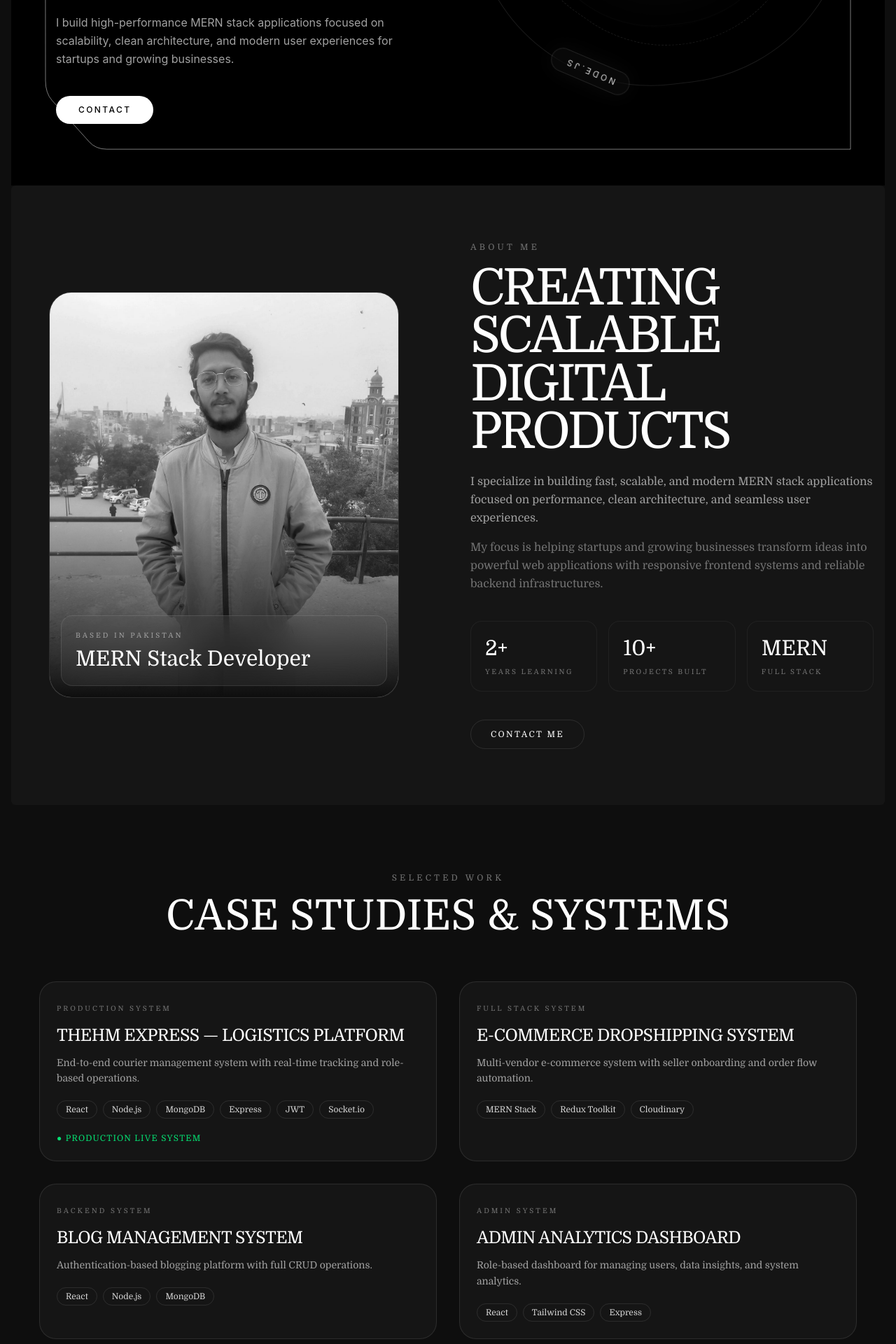
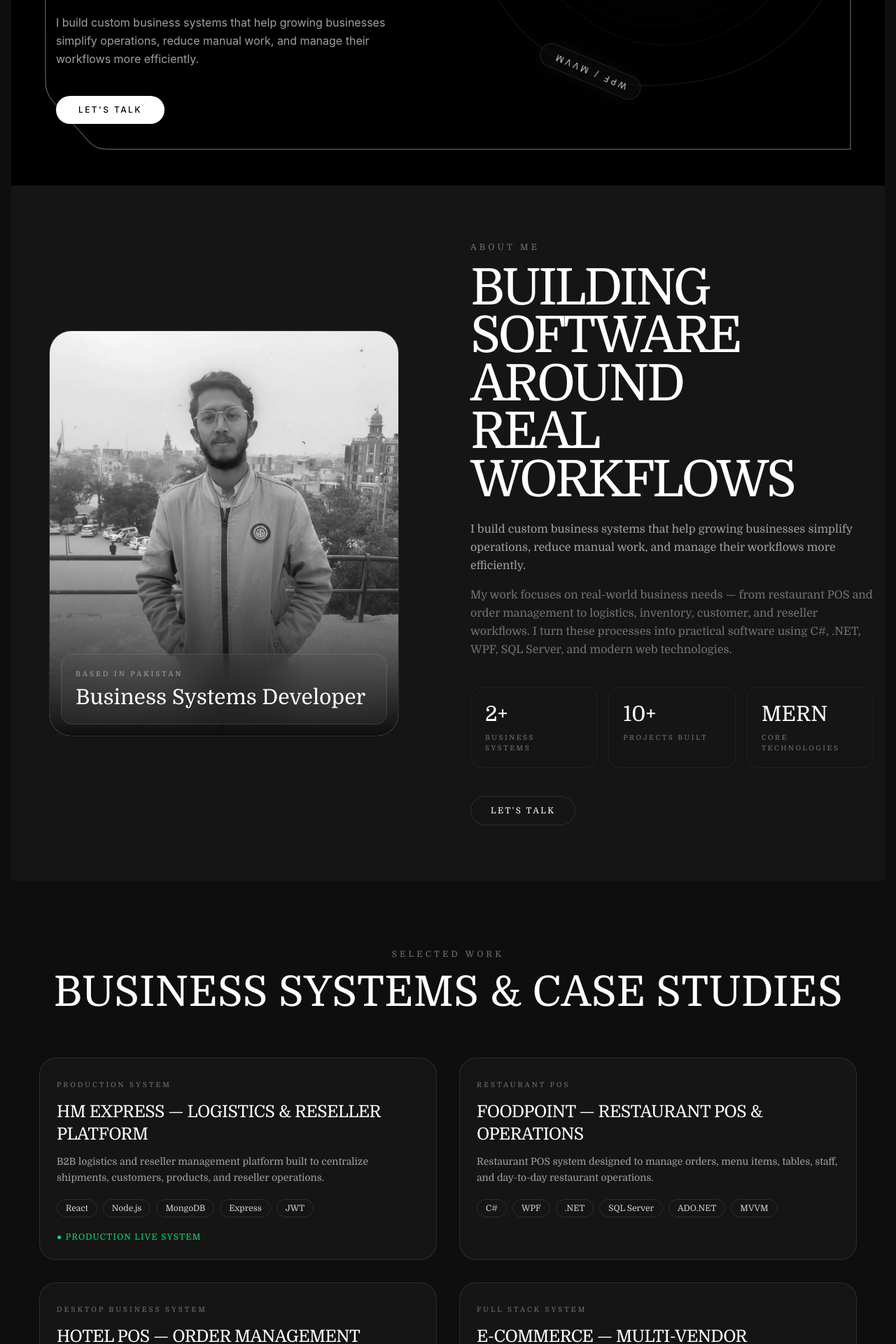
Before and after one commit to Abdulrauf0767/minimal-Portfolio, a React (Vite) app: page / in a window 1280 px wide. Shown: the part 540-2460 px from the top of the page at 70% size. Built offline with nearby package versions, Linux system fonts and the light colour scheme.

Commit message:
change content

```diff
--- a/index.html
+++ b/index.html
@@ -2,7 +2,7 @@
 <html lang="en">
   <head>
     <meta charset="UTF-8" />
-    <link rel="icon" type="image/svg+xml" href="/favicon.svg" />
+    <link rel="icon" type="image/jpeg" href="/images/icon.jpeg" />
     <meta name="viewport" content="width=device-width, initial-scale=1.0" />
     <link href="../portfolio/src/index.css" rel="stylesheet">
     <title>portfolio</title>
--- a/src/ui/components/AboutMe.jsx
+++ b/src/ui/components/AboutMe.jsx
@@ -1,4 +1,3 @@
-import React from "react";
 import { motion } from "motion/react";
 
 const AboutMe = () => {
@@ -45,7 +44,7 @@ const AboutMe = () => {
                 Based In Pakistan
               </p>
               <h3 className="mt-2 text-2xl md:text-3xl font-light">
-                MERN Stack Developer
+                 Business Systems Developer
               </h3>
             </motion.div>
 
@@ -95,9 +94,9 @@ const AboutMe = () => {
             transition={{ delay: 0.3, duration: 0.9 }}
             className="font-domine text-4xl sm:text-5xl md:text-6xl xl:text-7xl leading-[0.95] tracking-[-0.05em] font-light uppercase"
           >
-            Creating <br />
-            Scalable Digital <br />
-            Products
+            BUILDING <br />
+            Software Around <br />
+            Real Workflows
           </motion.h2>
 
           {/* TEXT */}
@@ -108,7 +107,9 @@ const AboutMe = () => {
             transition={{ delay: 0.5 }}
             className="mt-6 text-neutral-400 text-sm md:text-base leading-relaxed max-w-2xl"
           >
-            I specialize in building fast, scalable, and modern MERN stack applications focused on performance, clean architecture, and seamless user experiences.
+             I build custom business systems that help growing businesses simplify
+              operations, reduce manual work, and manage their workflows more
+              efficiently.
           </motion.p>
 
           <motion.p
@@ -118,16 +119,19 @@ const AboutMe = () => {
             transition={{ delay: 0.6 }}
             className="mt-4 text-neutral-500 text-sm md:text-base leading-relaxed max-w-2xl"
           >
-            My focus is helping startups and growing businesses transform ideas into powerful web applications with responsive frontend systems and reliable backend infrastructures.
+             My work focuses on real-world business needs — from restaurant POS and
+              order management to logistics, inventory, customer, and reseller
+              workflows. I turn these processes into practical software using C#,
+              .NET, WPF, SQL Server, and modern web technologies.
           </motion.p>
 
           {/* STATS */}
           <div className="grid grid-cols-2 md:grid-cols-3 gap-4 mt-10">
 
             {[
-              { num: "2+", label: "Years Learning" },
+              { num: "2+", label: "Business Systems" },
               { num: "10+", label: "Projects Built" },
-              { num: "MERN", label: "Full Stack" },
+              { num: "MERN", label: "Core Technologies" },
             ].map((item, i) => (
               <motion.div
                 key={i}
@@ -155,7 +159,7 @@ const AboutMe = () => {
             className="flex flex-wrap gap-4 mt-10"
           >
             <a href="https://api.whatsapp.com/send?phone=923148659943" target="main" className="px-7 py-3 border border-white/10 rounded-full text-xs uppercase tracking-[0.2em] hover:border-white hover:bg-white/5 transition-all duration-300">
-              Contact Me
+              Let's Talk
             </a>
           </motion.div>
 
--- a/src/ui/components/Contact.jsx
+++ b/src/ui/components/Contact.jsx
@@ -1,4 +1,3 @@
-import React from "react";
 import { motion } from "motion/react";
 
 import {
@@ -57,7 +56,7 @@ const Contact = () => {
         </p>
 
         <h2 className="font-domine text-4xl md:text-6xl mt-4 font-light uppercase">
-          Let’s Work Together
+          Have A Business Problem?
         </h2>
       </div>
 
@@ -124,7 +123,7 @@ const Contact = () => {
         transition={{ delay: 0.2 }}
         className="text-center mt-20 text-neutral-600 text-sm uppercase tracking-[0.2em]"
       >
-        Available for freelance & full-stack opportunities
+        Available for custom business systems & software projects
       </motion.div>
 
     </section>
--- a/src/ui/components/Experience.jsx
+++ b/src/ui/components/Experience.jsx
@@ -1,38 +1,39 @@
-import React from "react";
 import { motion } from "motion/react";
 
 const experiences = [
   {
-    role: "Full Stack Developer (Freelance)",
-    company: "Self-Employed / Remote Clients",
-    duration: "2024 - Present",
+    role: "Business Systems Developer",
+    company: "Independent Software Development",
+    duration: "2026 - Present",
     points: [
-      "Built and maintained full-stack MERN applications independently",
-      "Developed scalable backend systems using Node.js and Express",
-      "Designed responsive UI with React and Tailwind CSS",
-      "Handled authentication, APIs, and database architecture",
+      "Building custom software systems around real-world business workflows",
+      "Developing restaurant, logistics, order, inventory, and management solutions",
+      "Working with C#, .NET, WPF, SQL Server, ADO.NET, and MVVM",
+      "Designing practical interfaces focused on usability and operational efficiency",
     ],
   },
+
   {
-    role: "Project Developer",
-    company: "Personal Projects",
-    duration: "2023 - Present",
+    role: "Software Developer",
+    company: "HM Express — Logistics & Reseller Platform",
+    duration: "2025 - Present",
     points: [
-      "Developed multiple production-level web applications",
-      "Built TheHM Express with live parcel tracking system",
-      "Implemented role-based dashboards and admin systems",
-      "Focused on performance, scalability, and clean architecture",
+      "Developed a business management platform for courier and reseller operations",
+      "Built workflows for customers, shipments, products, resellers, and commissions",
+      "Implemented role-based dashboards and centralized operational management",
+      "Developed the platform using React, Node.js, Express, and MongoDB",
     ],
   },
+
   {
-    role: "Self Learning & Practice",
-    company: "MERN Stack Ecosystem",
-    duration: "2022 - Present",
+    role: "Desktop Application Developer",
+    company: "FoodPoint & Hotel POS Systems",
+    duration: "2026 - Present",
     points: [
-      "Mastered React, Node.js, Express, MongoDB stack",
-      "Practiced real-world project development workflows",
-      "Learned API design, authentication, and deployment",
-      "Improved problem solving through continuous building",
+      "Building restaurant and hotel POS systems using C#, WPF, and SQL Server",
+      "Developed order, menu, customer, table, and staff management workflows",
+      "Implemented MVVM architecture, data binding, commands, and reusable UI components",
+      "Designed systems around practical restaurant and hospitality operations",
     ],
   },
 ];
@@ -48,7 +49,7 @@ const Experience = () => {
         </p>
 
         <h2 className="font-domine text-4xl md:text-6xl mt-4 font-light uppercase">
-          My Journey
+          Building In The Real World
         </h2>
       </div>
 
--- a/src/ui/components/Footer.jsx
+++ b/src/ui/components/Footer.jsx
@@ -27,26 +27,7 @@ const socialLinks = [
     name: "GitHub",
     href: "https://github.com/Abdulrauf0767/",
   },
-  {
-    icon: <FaInstagram />,
-    name: "Instagram",
-    href: "https://www.instagram.com/rauf16476?igsh=cWVoNWRvdzl1aTZj",
-  },
-  {
-    icon: <FaFacebookF />,
-    name: "Facebook",
-    href: "https://www.facebook.com/share/16sLrYFNbt/",
-  },
-  {
-    icon: <FaTiktok />,
-    name: "TikTok",
-    href: "https://www.tiktok.com/@abdulraufrauf774",
-  },
-  {
-    icon: <FaXTwitter />,
-    name: "Twitter / X",
-    href: "https://x.com/AbdulRaufr19972",
-  },
+
   {
     icon: <FaLinkedinIn />,
     name: "LinkedIn",
@@ -83,13 +64,13 @@ const Footer = () => {
             </p>
 
             <h2 className="text-4xl sm:text-5xl md:text-6xl font-light uppercase tracking-[-0.04em] leading-[1.05]">
-              Let’s Build Something Powerful
+              Let's Build Something That Works
             </h2>
 
             <p className="text-neutral-400 mt-6 text-sm sm:text-base leading-relaxed max-w-2xl">
-              I build scalable, modern and performance-focused MERN stack
-              applications with clean UI, strong backend architecture and
-              premium user experience.
+              I build custom business systems that help growing businesses
+              manage operations, reduce manual work, and turn complex
+              workflows into practical software.
             </p>
 
             <motion.a
@@ -114,7 +95,7 @@ const Footer = () => {
                 transition-all
               "
             >
-              Contact Me
+              Let’s Talk
             </motion.a>
           </div>
         </motion.div>
@@ -125,13 +106,13 @@ const Footer = () => {
           {/* ───────── LEFT ───────── */}
           <div>
             <h3 className="text-lg font-light uppercase tracking-[0.25em]">
-              Developer
+              Business Systems Developer
             </h3>
 
             <p className="text-neutral-500 mt-5 text-sm leading-relaxed max-w-sm">
-              MERN Stack Developer focused on building modern web experiences,
-              scalable backend systems and responsive interfaces with clean
-              architecture.
+                I build practical software systems around real business workflows,
+                with experience across logistics, restaurant operations, desktop
+                applications, and modern web platforms.
             </p>
           </div>
 
--- a/src/ui/components/Hero.jsx
+++ b/src/ui/components/Hero.jsx
@@ -1,17 +1,16 @@
-import React from "react";
 import { motion } from "motion/react";
 
 const orbitItems = [
   {
-    text: "React",
+    text: "C# / .NET",
     angle: "0deg",
   },
   {
-    text: "Node.js",
+    text: "WPF / MVVM",
     angle: "120deg",
   },
   {
-    text: "MongoDB",
+    text: "SQL Server",
     angle: "240deg",
   },
 ];
@@ -99,7 +98,7 @@ const Hero = () => {
               mb-6
             "
           >
-            MERN Stack Developer
+            Business Systems Developer
           </motion.span>
 
           {/* MAIN HEADING */}
@@ -123,9 +122,9 @@ const Hero = () => {
               tracking-[-0.06em]
             "
           >
-            Fast. <br />
-            Scalable. <br />
-            Built To Grow.
+            Business. <br />
+            Systems. <br />
+            Built To Work.
           </motion.h1>
 
           {/* DESCRIPTION */}
@@ -145,9 +144,9 @@ const Hero = () => {
               leading-relaxed
             "
           >
-            I build high-performance MERN stack applications focused on
-            scalability, clean architecture, and modern user experiences
-            for startups and growing businesses.
+            I build custom business systems that help growing businesses
+              simplify operations, reduce manual work, and manage their
+              workflows more efficiently.
           </motion.p>
 
           {/* BUTTONS */}
@@ -183,7 +182,7 @@ const Hero = () => {
                 font-medium
               "
             >
-              Contact
+              Let's Talk
             </motion.a>
 
           </motion.div>
@@ -367,7 +366,7 @@ const Hero = () => {
                     tracking-tight
                   "
                 >
-                  MERN
+                   .NET
                 </motion.h2>
 
                 <p
@@ -380,7 +379,7 @@ const Hero = () => {
                     text-neutral-500
                   "
                 >
-                  Full Stack Developer
+                  Business Systems
                 </p>
 
               </motion.div>
--- a/src/ui/components/Project.jsx
+++ b/src/ui/components/Project.jsx
@@ -1,88 +1,100 @@
-import React, { useState } from "react";
+import { useState } from "react";
 import { motion, AnimatePresence } from "motion/react";
 
 const projects = [
   {
-    title: "TheHM Express — Logistics Platform",
-    desc: "End-to-end courier management system with real-time tracking and role-based operations.",
+    title: "HM Express — Logistics & Reseller Platform",
+    desc: "B2B logistics and reseller management platform built to centralize shipments, customers, products, and reseller operations.",
     overview:
-      "A production-grade logistics platform designed to manage parcel lifecycle from booking to delivery. It supports real-time tracking updates, reseller workflows, and admin-level operational control with a structured role system.",
+      "A production logistics platform designed for a B2B courier and reseller workflow. The system brings customer, shipment, product, reseller, and commission management into one centralized platform, helping the business manage operations more efficiently.",
     features: [
-      "Real-time parcel tracking with live status updates",
-      "Order booking and dispatch workflow",
-      "Reseller network management system",
-      "Centralized admin control panel",
-      "Secure role-based authentication flow",
+      "Shipment and order management workflow",
+      "Courier partner management",
+      "Reseller network management",
+      "Customer and product management",
+      "Centralized admin dashboard",
+      "Role-based access and operational controls",
     ],
     challenges: [
-      "Synchronizing live parcel status across multiple users",
-      "Designing scalable role-based architecture (Admin / Reseller / User)",
-      "Optimizing delivery state transitions in real-time flow",
+      "Managing multiple business roles and permissions",
+      "Structuring interconnected customer, shipment, product, and reseller data",
+      "Building an operational workflow around real-world courier processes",
     ],
-    tech: ["React", "Node.js", "MongoDB", "Express", "JWT", "Socket.io"],
+    tech: ["React", "Node.js", "MongoDB", "Express", "JWT"],
     live: "https://thehmexpress.com",
     type: "Production System",
     isLive: true,
   },
 
   {
-    title: "E-Commerce Dropshipping System",
-    desc: "Multi-vendor e-commerce system with seller onboarding and order flow automation.",
+    title: "FoodPoint — Restaurant POS & Operations",
+    desc: "Restaurant POS system designed to manage orders, menu items, tables, staff, and day-to-day restaurant operations.",
     overview:
-      "A full-stack marketplace system where sellers manage product listings, users place orders, and administrators control platform activity through a centralized dashboard.",
+      "A restaurant POS system built around real-world restaurant workflows. FoodPoint brings order management, menu management, table reservations, staff management, and operational controls into a centralized desktop application.",
     features: [
-      "Multi-vendor seller system",
-      "Cart & order management pipeline",
-      "Admin moderation panel",
-      "Product lifecycle handling",
+      "Restaurant order management",
+      "Menu and category management",
+      "Table reservation workflow",
+      "Staff management and role hierarchy",
+      "KOT / docket approval workflow",
+      "Admin dashboard for restaurant operations",
     ],
     challenges: [
-      "Managing cart state consistency across sessions",
-      "Structuring multi-role access logic",
-      "Handling product upload and media pipeline",
+      "Designing the application around real restaurant workflows",
+      "Managing role-based operational permissions",
+      "Structuring order and KOT approval processes",
+      "Creating a practical interface for fast-paced restaurant environments",
     ],
-    tech: ["MERN Stack", "Redux Toolkit", "Cloudinary"],
-    type: "Full Stack System",
+    tech: ["C#", "WPF", ".NET", "SQL Server", "ADO.NET", "MVVM"],
+    type: "Restaurant POS",
     isLive: false,
   },
 
   {
-    title: "Blog Management System",
-    desc: "Authentication-based blogging platform with full CRUD operations.",
+    title: "Hotel POS — Order Management System",
+    desc: "Desktop POS application for managing restaurant orders, menu items, customers, order details, and operational workflows.",
     overview:
-      "A content management system allowing authenticated users to create, edit, and manage blog content with secure backend APIs and structured data handling.",
+      "A WPF-based restaurant and hotel POS application focused on practical order management. The system includes menu management, order processing, customer information, order details, filtering, and responsive administrative interfaces.",
     features: [
-      "Secure authentication flow",
-      "Create, edit, delete posts",
-      "Comment system support",
+      "Menu and category management",
+      "Order creation and processing",
+      "Customer information management",
+      "Order filtering and status management",
+      "Order detail and item management",
+      "Responsive desktop interface",
     ],
     challenges: [
-      "JWT-based session handling",
-      "Secure API endpoint protection",
-      "Role-safe data operations",
+      "Designing reusable WPF components for different workflows",
+      "Managing relational order and order-item data",
+      "Implementing filtering and status-based order management",
+      "Building a responsive desktop experience across different screen sizes",
     ],
-    tech: ["React", "Node.js", "MongoDB"],
-    type: "Backend System",
+    tech: ["C#", "WPF", ".NET", "SQL Server", "ADO.NET", "MVVM"],
+    type: "Desktop Business System",
     isLive: false,
   },
 
   {
-    title: "Admin Analytics Dashboard",
-    desc: "Role-based dashboard for managing users, data insights, and system analytics.",
+    title: "E-Commerce — Multi-Vendor Platform",
+    desc: "Multi-vendor e-commerce platform with product management, seller workflows, cart, orders, and centralized administration.",
     overview:
-      "A structured admin panel designed to monitor system activity, manage users, and visualize key operational data through charts and metrics.",
+      "A full-stack e-commerce platform designed around a multi-vendor business model. Sellers can manage products while customers browse products, manage carts, and place orders through a centralized platform.",
     features: [
-      "Role-based access control",
-      "Analytics visualization",
-      "User management system",
+      "Multi-vendor seller management",
+      "Product listing and management",
+      "Cart and order management",
+      "Admin dashboard",
+      "Seller onboarding workflow",
+      "Product media management",
     ],
     challenges: [
-      "Optimizing aggregated data queries",
-      "Implementing secure role hierarchy",
-      "Rendering dynamic analytics efficiently",
+      "Managing multiple user roles and permissions",
+      "Maintaining cart and order state",
+      "Structuring product and seller relationships",
+      "Handling product media and upload workflows",
     ],
-    tech: ["React", "Tailwind CSS", "Express"],
-    type: "Admin System",
+    tech: ["React", "Node.js", "MongoDB", "Redux Toolkit", "Cloudinary"],
+    type: "Full Stack System",
     isLive: false,
   },
 ];
@@ -99,7 +111,7 @@ export default function Project() {
           Selected Work
         </p>
         <h2 className="font-domine text-4xl md:text-6xl mt-4 font-light uppercase">
-          Case Studies & Systems
+          Business Systems & Case Studies
         </h2>
       </div>
 
--- a/src/ui/components/Skills.jsx
+++ b/src/ui/components/Skills.jsx
@@ -1,22 +1,44 @@
-import React from "react";
 import { motion } from "motion/react";
 
 const skillData = [
   {
-    title: "Frontend Development",
-    skills: ["React", "Redux Toolkit", "Tailwind CSS", "Formik"],
+    title: "Business Applications",
+    skills: [
+      "C#",
+      ".NET",
+      "WPF",
+      "MVVM",
+      "Desktop Applications",
+    ],
   },
   {
-    title: "Backend Engineering",
-    skills: ["Node.js", "Express.js", "JWT Authentication", "REST APIs"],
+    title: "Database & Data",
+    skills: [
+      "SQL Server",
+      "ADO.NET",
+      "SQL Queries",
+      "Relational Data",
+    ],
   },
   {
-    title: "Database Management",
-    skills: ["MongoDB", "Mongoose"],
+    title: "Web Development",
+    skills: [
+      "React",
+      "Node.js",
+      "Express.js",
+      "REST APIs",
+      "Redux Toolkit",
+    ],
   },
   {
-    title: "Tools & DevOps",
-    skills: ["Git", "GitHub", "Cloudinary", "Postman"],
+    title: "Development Tools",
+    skills: [
+      "Git",
+      "GitHub",
+      "Postman",
+      "Cloudinary",
+      "Visual Studio",
+    ],
   },
 ];
 
@@ -35,11 +57,11 @@ const Skills = () => {
           className="text-center mb-14"
         >
           <p className="text-neutral-500 uppercase tracking-[0.35em] text-xs">
-            My Skills
+           Technical Expertise
           </p>
 
           <h2 className="font-domine text-4xl md:text-6xl mt-4 font-light uppercase tracking-[-0.04em]">
-            Tech Stack & Expertise
+            Tools & Technologies
           </h2>
         </motion.div>
 
@@ -94,7 +116,7 @@ const Skills = () => {
               <div className="relative z-10">
 
                 <span className="text-xs uppercase tracking-[0.3em] text-neutral-500">
-                  Stage 0{i + 1}
+                  {String(i + 1).padStart(2, "0")}
                 </span>
 
                 <h3 className="text-2xl md:text-3xl mt-3 font-light uppercase tracking-[0.12em]">
```
Also changed, not shown: public/images/icon.jpeg (added).
